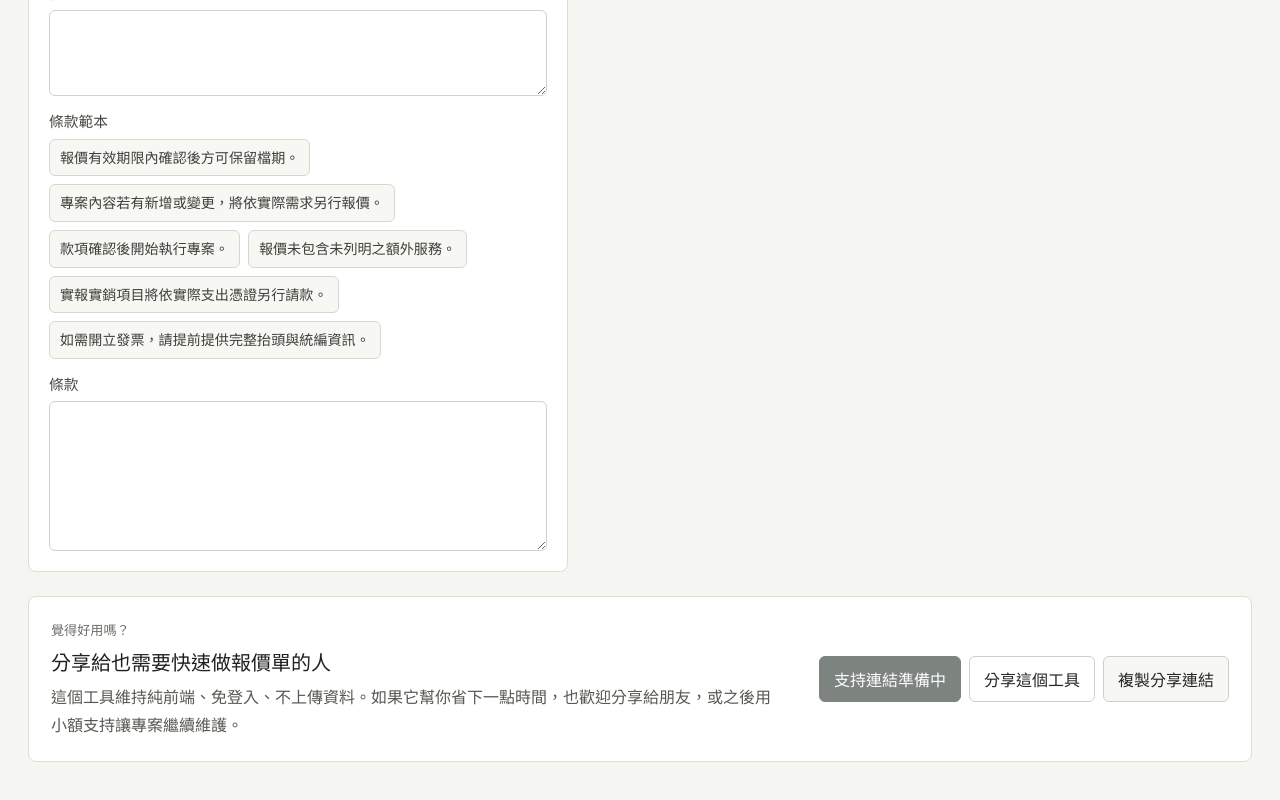
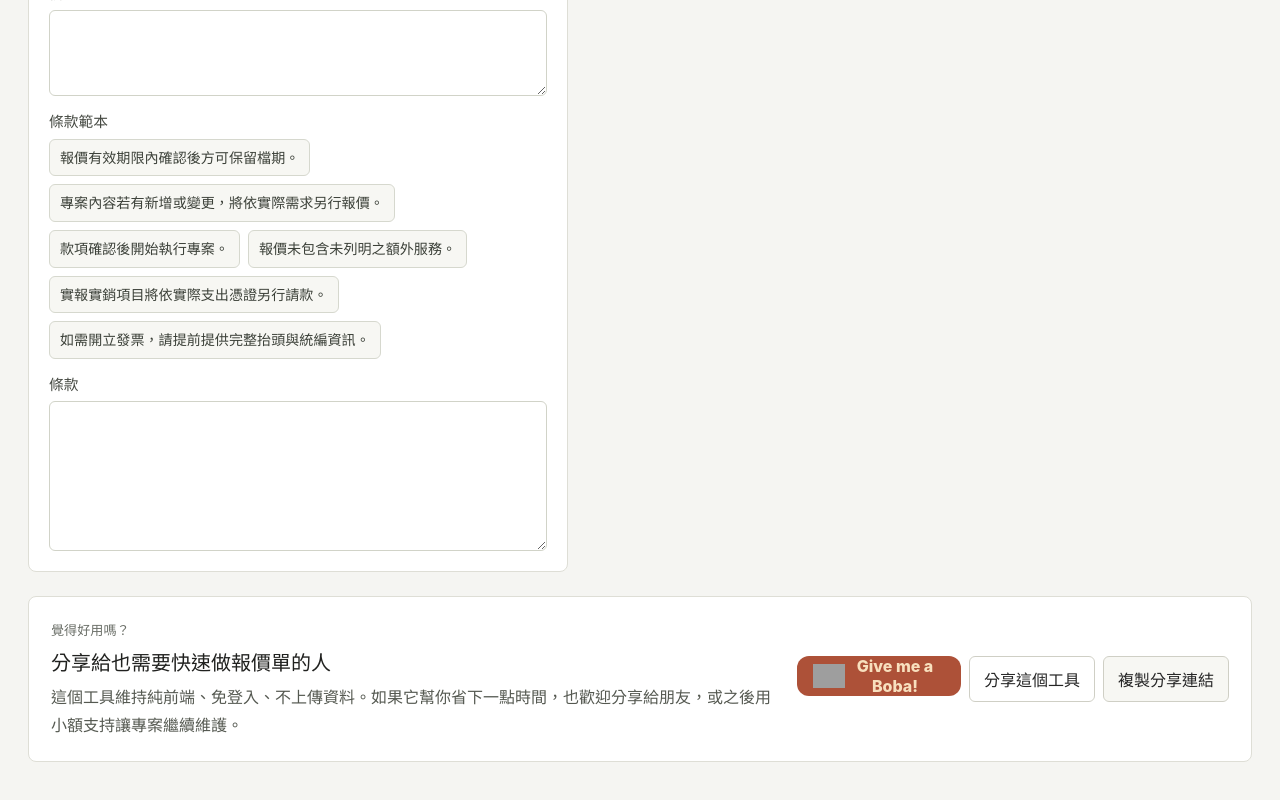
Before and after one commit to dong-sc/simple-quote-generator, a React (Vite) app: page / in a window 1280 px wide. Shown: the part 2844-3644 px from the top of the page. Built offline with nearby package versions, Linux system fonts and the light colour scheme; grey boxes are pictures that could not be loaded.

Commit message:
Add Boba sponsor button

```diff
--- a/src/components/SupportSection.tsx
+++ b/src/components/SupportSection.tsx
@@ -1,5 +1,7 @@
 import { useState } from 'react';
 import {
+  bobaSponsorIconUrl,
+  bobaSponsorUrl,
   buyMeACoffeeUrl,
   githubSponsorsUrl,
   projectUrl,
@@ -9,8 +11,7 @@ import {
 
 export function SupportSection() {
   const [message, setMessage] = useState('');
-  const hasSupportLink = Boolean(buyMeACoffeeUrl || githubSponsorsUrl);
-  const supportUrl = buyMeACoffeeUrl || githubSponsorsUrl;
+  const supportUrl = bobaSponsorUrl || buyMeACoffeeUrl || githubSponsorsUrl;
 
   function showMessage(nextMessage: string) {
     setMessage(nextMessage);
@@ -45,9 +46,10 @@ export function SupportSection() {
         </p>
       </div>
       <div className="support-actions">
-        {hasSupportLink ? (
-          <a className="button primary" href={supportUrl} rel="noreferrer" target="_blank">
-            支持這個專案
+        {supportUrl ? (
+          <a className="boba-button" href={supportUrl} rel="noreferrer" target="_blank">
+            <img src={bobaSponsorIconUrl} alt="" aria-hidden="true" />
+            <span>Give me a Boba!</span>
           </a>
         ) : (
           <button className="button primary" type="button" disabled>
--- a/src/styles/global.css
+++ b/src/styles/global.css
@@ -116,6 +116,35 @@ button {
   flex-wrap: wrap;
   justify-content: flex-end;
   gap: 8px;
+}
+
+.boba-button {
+  display: flex;
+  align-items: center;
+  justify-content: center;
+  width: 164px;
+  height: 40px;
+  padding: 8px 16px;
+  border: 0;
+  border-radius: 12px;
+  background: #ad5138;
+  color: #f8e0be;
+  font-weight: 800;
+  text-decoration: none;
+}
+
+.boba-button:hover {
+  text-decoration: none;
+}
+
+.boba-button img {
+  height: 100%;
+  width: auto;
+}
+
+.boba-button span {
+  flex: 1;
+  text-align: center;
 }
 
 .support-message {
@@ -696,6 +725,10 @@ textarea:focus {
     width: 100%;
   }
 
+  .support-actions .boba-button {
+    width: 100%;
+  }
+
   .support-message {
     position: static;
     min-height: 20px;
--- a/src/utils/projectLinks.ts
+++ b/src/utils/projectLinks.ts
@@ -5,6 +5,11 @@ export const shareTitle = '報價單製作工具 Simple Quote Generator';
 export const shareText =
   '不用登入、不需安裝，打開就能快速產生可列印、可另存 PDF 的報價單。推薦給自由工作者與小型工作室。';
 
-export const buyMeACoffeeUrl = '';
+export const bobaSponsorUrl = 'https://donglinphoto.bobaboba.me';
+
+export const bobaSponsorIconUrl =
+  'https://s3.ap-southeast-1.amazonaws.com/media.anyonelab.com/images/boba/boba-embed-icon.png';
+
+export const buyMeACoffeeUrl = bobaSponsorUrl;
 
 export const githubSponsorsUrl = '';
```
Also changed, not shown: 1 other file (tests, documents, lock files or other folders).
